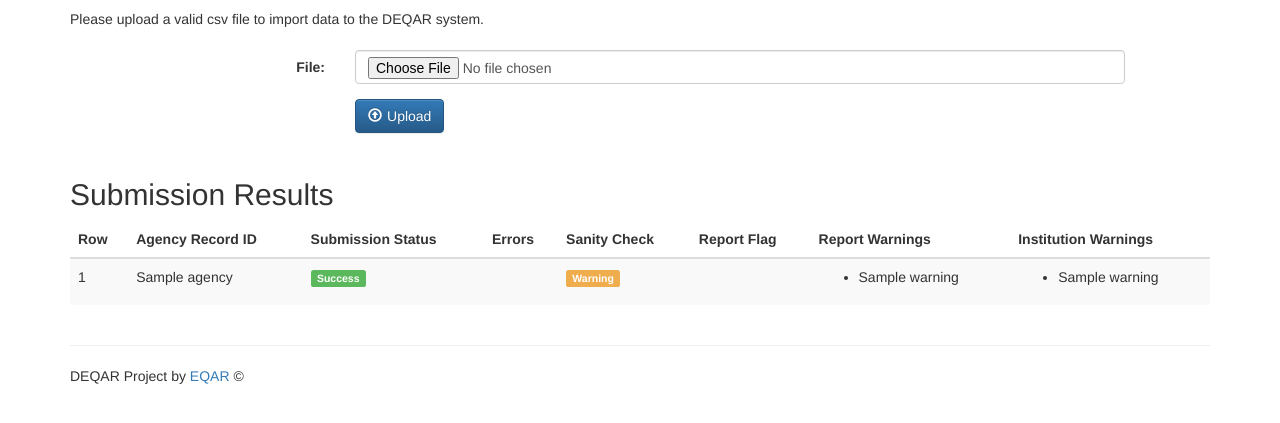
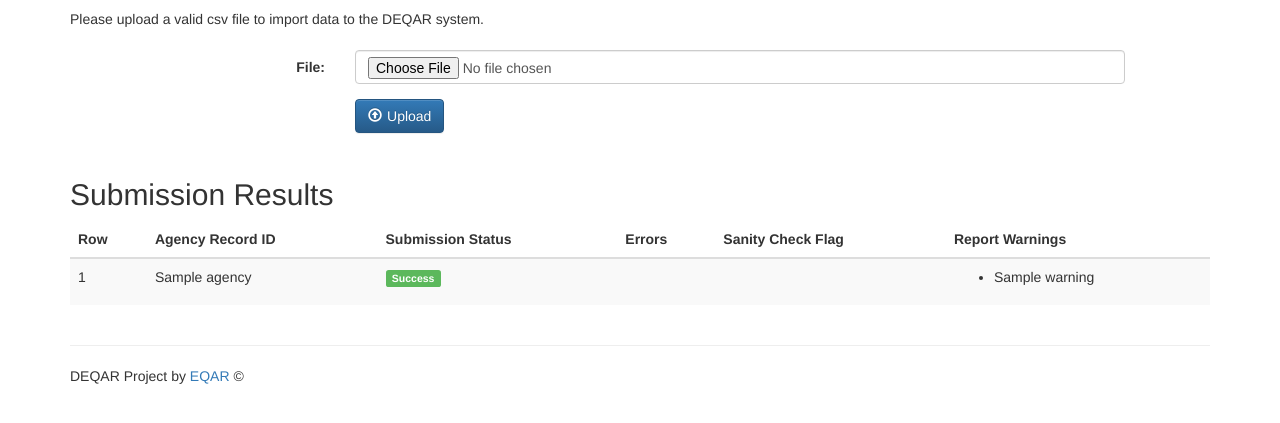
Before and after one commit to EQAR/eqar_backend, a Django app: template templates/csvtest/upload_csv.html in a window 1280 px wide. Shown: the part 51-474 px from the top of the page. Run offline with Django 3.2, Linux system fonts and the light colour scheme; the template is opened without the code that fills it: most values are stand-ins (such as "Sample title", 1, 10 or a date in 2020); some libraries are stand-ins or nearby versions.

Commit message:
Removed Institution Flags and only report flag stays.

```diff
--- a/templates/csvtest/upload_csv.html
+++ b/templates/csvtest/upload_csv.html
@@ -36,10 +36,8 @@
                         <th>Agency Record ID</th>
                         <th>Submission Status</th>
                         <th>Errors</th>
-                        <th>Sanity Check</th>
-                        <th>Report Flag</th>
+                        <th>Sanity Check Flag</th>
                         <th>Report Warnings</th>
-                        <th>Institution Warnings</th>
                     </tr>
                 </thead>
                 <tbody>
@@ -63,14 +61,6 @@
                                 {% endfor %}
                             </td>
                             <td>
-                                {% if response.sanity_check_status == 'success' %}
-                                    <span class="label label-success">Success</span>
-                                {% endif %}
-                                {% if response.sanity_check_status == 'warnings' %}
-                                    <span class="label label-warning">Warning</span>
-                                {% endif %}
-                            </td>
-                            <td>
                                 {% if response.report_flag == 'high level' %}
                                     <span class="label label-danger">High</span>
                                 {% endif %}
@@ -85,13 +75,6 @@
                                 {% endfor %}
                                 </ul>
                             </td>
-                            <td>
-                                <ul>
-                                {% for warning in response.institution_warnings %}
-                                    <li>{{ warning }}</li>
-                                {% endfor %}
-                                </ul>
-                            </td>
                         </tr>
                     {% endfor %}
                 </tbody>
```
